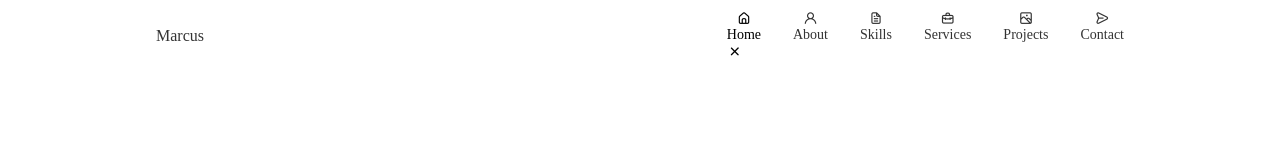
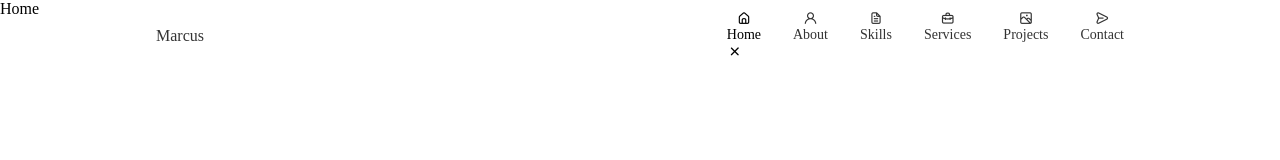
Before and after one commit to marcuszcoding/portfolio, a React (Create React App) app in the folder marcus-portfolio/: page / in a window 1280 px wide. Shown: the top 160 px of the page. Built offline with nearby package versions, Linux system fonts and the light colour scheme.

Commit message:
add home to App.js

```diff
--- a/marcus-portfolio/src/App.js
+++ b/marcus-portfolio/src/App.js
@@ -1,12 +1,17 @@
 import React from 'react';
 import './App.css';
 import Header from './components/Header.jsx';
+import Home from './components/Home';
 
 function App() {
   return (
-    <div className="App">
+    <>
       <Header />
-    </div>
+
+      <main className='main'>
+        <Home />
+      </main>
+    </>
   );
 }
 
```
